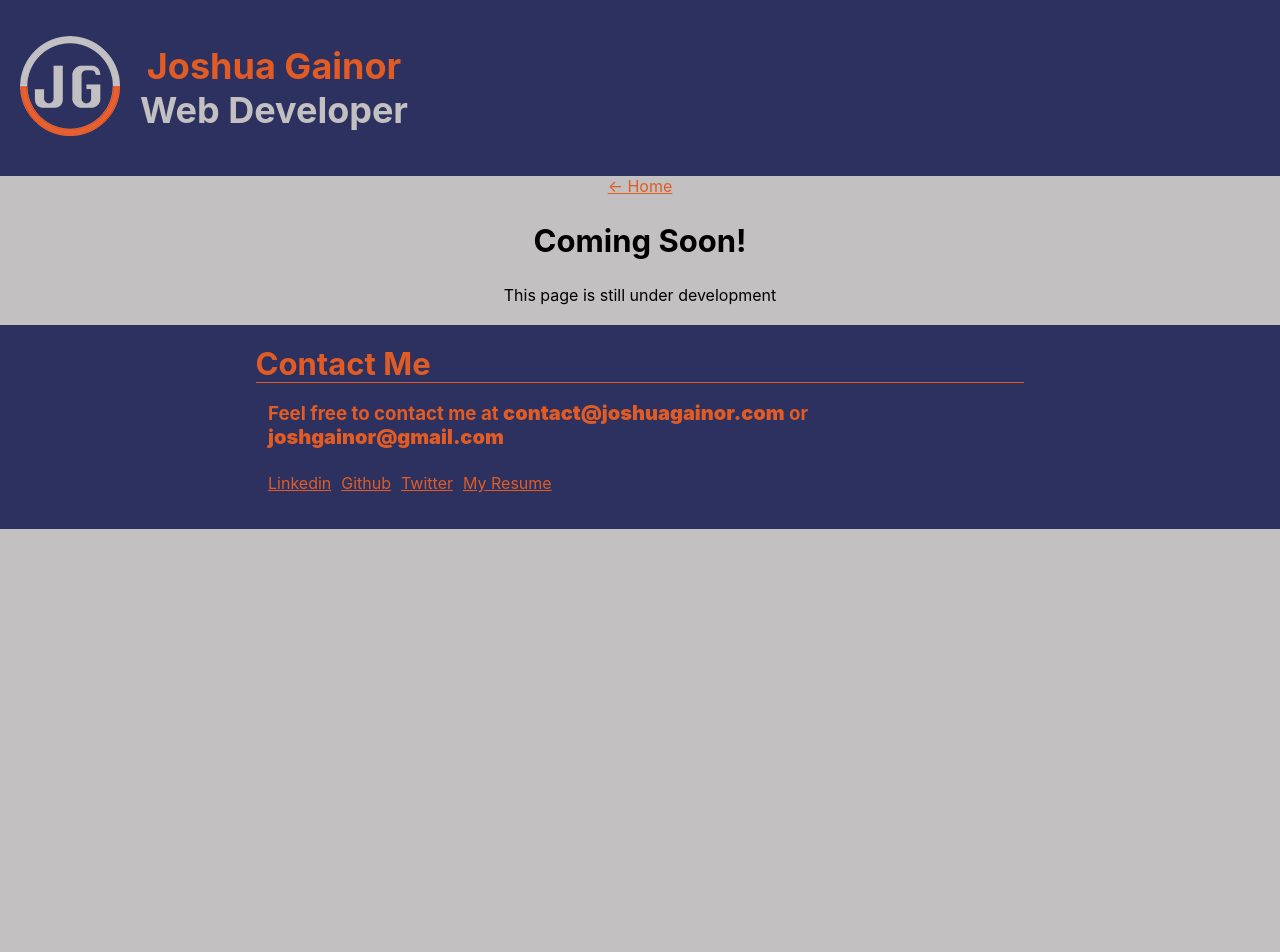
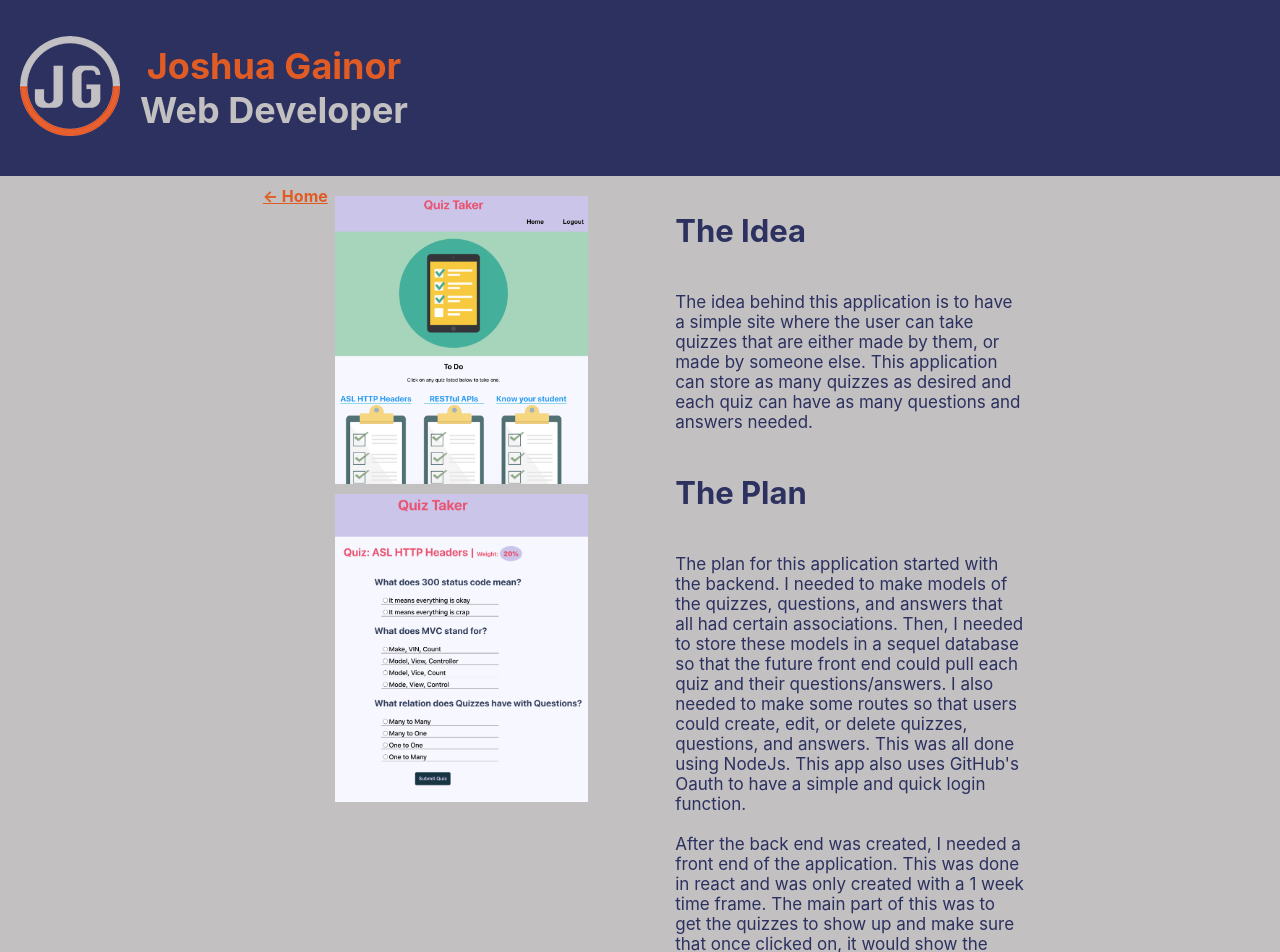
Before and after one commit to GainorJoshua-FS/DigitalPorfolio, a React (Create React App) app: page /#/quiz in a window 1280 px wide. Shown: the top 952 px of the page. Before the commit the page ends 800 px from the top, so only its background shows below. Built offline with nearby package versions, Linux system fonts and the light colour scheme.

Commit message:
Populated other projects. FIxed title

```diff
--- a/public/index.html
+++ b/public/index.html
@@ -6,7 +6,7 @@
     <meta name="viewport" content="width=device-width, initial-scale=1" />
     <meta name="theme-color" content="#000000" />
     <meta
-      name="description"
+      name="Joshua Gainor's Digital Portfolio"
       content="Web site created using create-react-app"
     />
     <link rel="apple-touch-icon" href="%PUBLIC_URL%/logo192.png" />
@@ -24,7 +24,7 @@
       work correctly both with client-side routing and a non-root public URL.
       Learn how to configure a non-root public URL by running `npm run build`.
     -->
-    <title>React App</title>
+    <title>Joshua Gainor | Web Developer | Front-End Engineer | Portfolio</title>
   </head>
   <body>
     <noscript>You need to enable JavaScript to run this app.</noscript>
--- a/src/components/GameNight.js
+++ b/src/components/GameNight.js
@@ -37,6 +37,7 @@ function GameNight() {
                     <h2>Whats Coming Next</h2>
                     <p style={styles.p}>As of right now, Game Night Debut has the option of keeping a collection of your games and creating a plan that has a date, time, and address to keep track of when your upcoming game nights are. In the future, I plan on creating a login system and an invite system that will let you send your plans to others so that they can keep track of when and where to meet up. I also plan on putting the collection into the database that's associated to the user's account.</p>
                 </article>
+            <a style={styles.link} href="https://github.com/ePortfolios/WDD4416-2201-GainorJoshua" target="_blank" rel="noopener noreferrer">Check out the Github repo!</a>
             </section>
         </section>
     )
@@ -71,7 +72,8 @@ const styles ={
     },
     link:{
         color: "#e15c25",
-        width: "100%"
+        width: "100%",
+        fontWeight: "bolder"
     },
     p:{
         fontSize: "17px"
--- a/src/components/Kanban.js
+++ b/src/components/Kanban.js
@@ -42,6 +42,7 @@ function Kanban() {
                         project is a simple delete function to delete tasks in any list the user would need to delete them from. I also wish to implement an edit option so the user can fix any spelling mistakes or change any due dates.
                     </p>
                 </article>
+                <a style={styles.link} href="https://github.com/dws2/kanban-GainorJoshua-FS" target="_blank" rel="noopener noreferrer">Check out the Github repo!</a>
             </section>
         </section>
     )
@@ -81,5 +82,8 @@ const styles ={
     },
     p:{
         fontSize: "17px"
+    },
+    a:{
+        color: ""
     }
 }
--- a/src/components/Quiz.js
+++ b/src/components/Quiz.js
@@ -1,41 +1,47 @@
 import React from 'react'
 import { Link } from 'react-router-dom'
+import QuizHome from '../images/QuizHome.png'
+import QuizTest from '../images/QuizTest.png'
 
 const home = "<- Home"
 
 function Quiz() {
     return (
-        <section >
+        <section style={styles.section} >
                 <Link style={styles.link} to="/"> {home} </Link>
-                <h2>Coming Soon!</h2>
-                <p>
-                    This page is still under development
-                </p>
-            {/* <section style={styles.div}>
-                <img style={styles.col} src={collection} alt="A bookshelf full of board games" />
-                <img style={styles.col} src={homescreen} alt="A color pallet"/>
-            </section> */}
-            {/* <section>
+            <section style={styles.div}>
+                <img style={styles.col} src={QuizHome} alt="Quiz taker home page" />
+                <img style={styles.col} src={QuizTest} alt="Quiz questions and multiple choice answers"/>
+            </section>
+            <section>
                 <article style={styles.article}>
                     <h2>The Idea</h2>
-                    <p style={styles.p}>I had always been a fan of games ever since I could remember. However, as I got older, I learned that board games were better at bringing people together to enjoy each other's company. Starting around my late high school years, I started collecting board games and hosting game nights at my house with my friends. One issue I started to come across was picking out a game to play and trying to list off possible games to choose from. As my collection grew, it became harder and harder to list out every option for the group. That’s where my idea for Game Night Debut came from. Now, users can keep their collection online to share to others to make it easier to view and choose a game.</p>
+                    <p style={styles.p}>
+                        The idea behind this application is to have a simple site where the user can take quizzes that are either made by them, or made by someone else. This application can store as many quizzes as desired and each quiz can have as many questions and answers needed.
+                    </p>
                 </article>
                 <article style={styles.article}>
                     <h2>The Plan</h2>
-                    <p style={styles.p}>I wanted to make an app that had one simple purpose of keeping your board game collection all in one place. To do this, I started to come up with a color pallet to use for the web app. Since the topic was on board games, I wanted the color scheme to be somewhat old/classic and a little bit of retro. As for fonts, I wanted to go with something easy to read, but also something a little fancy for the title of the site. Once the colors and fonts had been picked, it was time to move onto the wireframes.
+                    <p style={styles.p}>
+                        The plan for this application started with the backend. I needed to make models of the quizzes, questions, and answers that all had certain associations. Then, I needed to store these models in a sequel database so that the future front end could pull each quiz and their questions/answers. I also needed to make some routes so that users could create, edit, or delete quizzes, questions, and answers. This was all done using NodeJs. This app also uses GitHub's Oauth to have a simple and quick login function.
                         <br/><br/>
-                        The wireframes started with just grayed out blocks that would show the placements of different images and text. Once I planned out the layouts of the first few screens, I began adding color, text, and images. Of course, it didn't stop there as I had to make tweaks and edits to the layouts as I populated the wireframes. Once I had a full wireframe of the app that I was proud of, I started with the code.
+                        After the back end was created, I needed a front end of the application. This was done in react and was only created with a 1 week time frame. The main part of this was to get the quizzes to show up and make sure that once clicked on, it would show the correct questions, followed by the correct possible answers. Once that was set up, thats when I began to style everything else. Starting with a header, then finding some images to spruce up this simple app, and finally giving everything a, actual style rather than just simple text.
                     </p>
                 </article>
                 <article style={styles.article}>
                     <h2>Behind the Scenes</h2>
-                    <p style={styles.p}>Game Night Debut is a ReactJs and NodeJs based web application that’s programmed primarily for mobile use. As far as the games go, the images and the information on the games comes from an API called Board Game Atlas. The home page is sorted by the top-rated games at the time and the search page allows you to search for any board game and board game expansions. The backend consists of a Postgres database that keeps track of the plans on your account.</p>
+                    <p style={styles.p}>
+                        As stated above, the back end is all NodeJs, sequelize database, and github's Oauth. The quizzes, questions, and answers are all stored in a database to be pulled from. The three models are all associated with eachother in some way so that each quiz has the correct questions and each question has the correct possible answers. The front end is a react app that pulls from this database in order to display everything and allow the user to take the quiz.
+                    </p>
                 </article>
                 <article style={styles.article}>
                     <h2>Whats Coming Next</h2>
-                    <p style={styles.p}>As of right now, Game Night Debut has the option of keeping a collection of your games and creating a plan that has a date, time, and address to keep track of when your upcoming game nights are. In the future, I plan on creating a login system and an invite system that will let you send your plans to others so that they can keep track of when and where to meet up. I also plan on putting the collection into the database that's associated to the user's account.</p>
+                    <p style={styles.p}>
+                        What's coming next for this application is an end result for this quiz. Currently, once submitted, the application takes you back to the login page. I'd like to take the user back to the home page and display thier current highest score on the tests they have take. After that, having an overal grade average displayed somewhere on the homescreen would be useful as well.
+                    </p>
                 </article>
-            </section> */}
+                <a style={styles.link} href="https://github.com/GainorJoshua-FS/ASL" target="_blank" rel="noopener noreferrer">Check out the Github repo!</a>
+            </section>
         </section>
     )
 }
@@ -69,7 +75,8 @@ const styles ={
     },
     link:{
         color: "#e15c25",
-        width: "100%"
+        width: "100%",
+        fontWeight: "bolder"
     },
     p:{
         fontSize: "17px"
```
